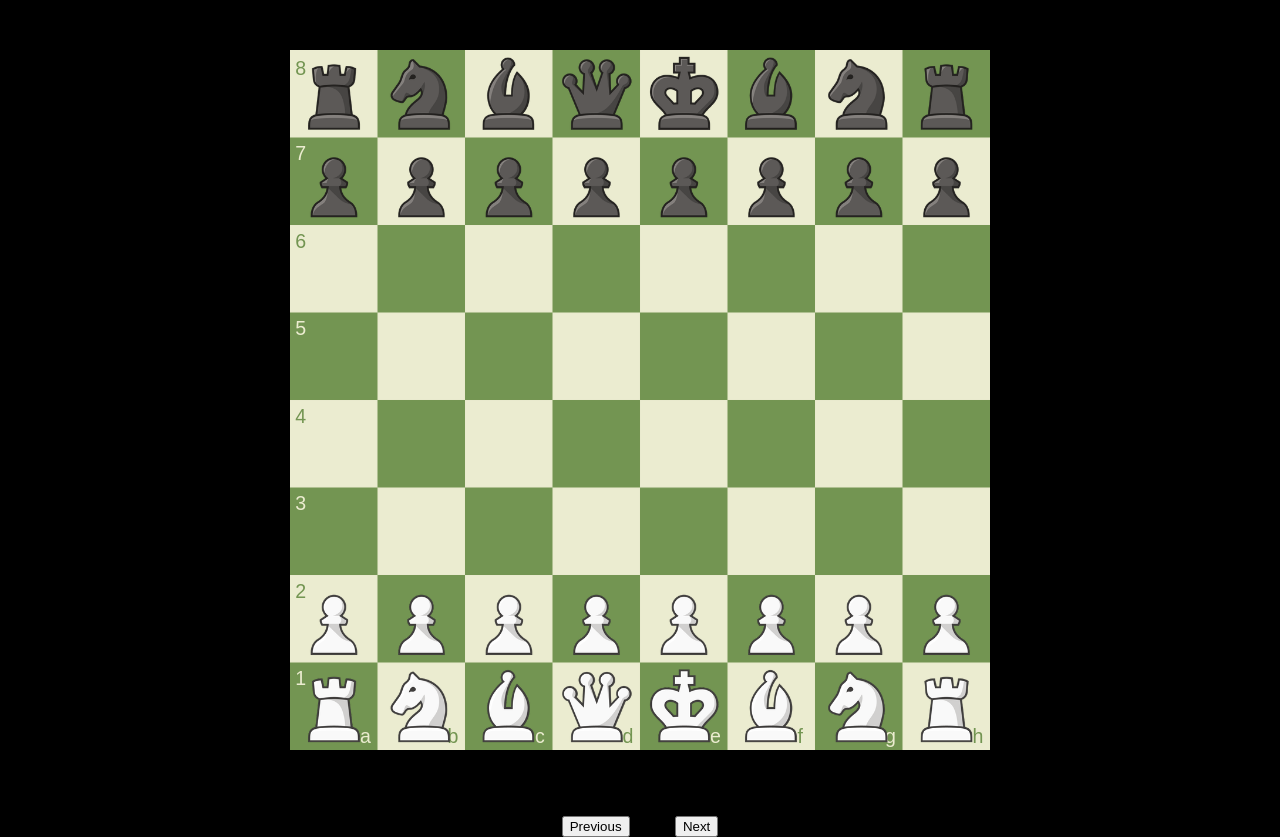
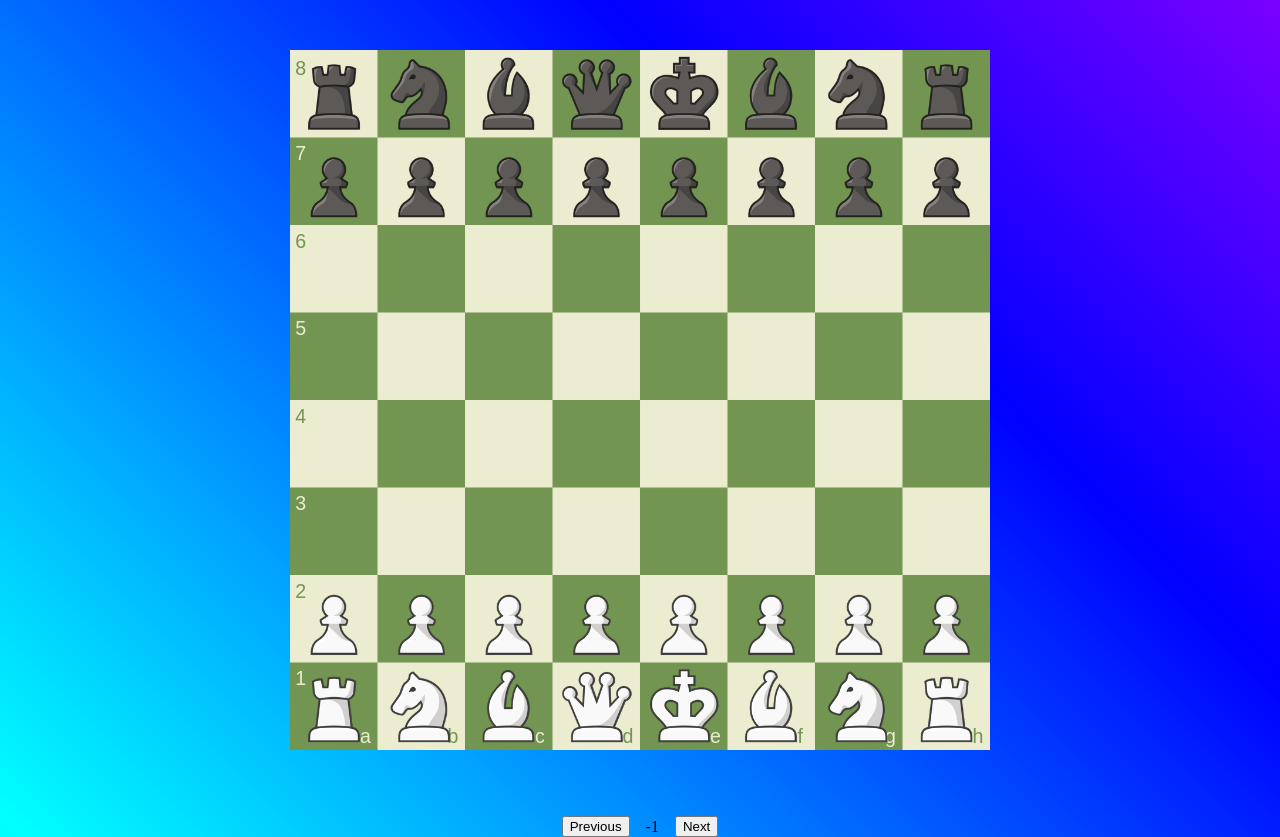
Before and after one commit to luciodale/luchess, a SvelteKit app: page / in a window 1280 px wide. Built offline with nearby package versions, Linux system fonts and the light colour scheme.

Commit message:
Make it silly

```diff
--- a/src/app.html
+++ b/src/app.html
@@ -1,14 +1,14 @@
-<!doctype html>
+<!DOCTYPE html>
 <html lang="en">
   <head>
     <meta charset="utf-8" />
     <link rel="icon" href="%sveltekit.assets%/favicon.png" />
-        <link rel="stylesheet" href="%sveltekit.assets%/app.css">
+    <link rel="stylesheet" href="%sveltekit.assets%/app.css" />
 
     <meta name="viewport" content="width=device-width, initial-scale=1" />
     %sveltekit.head%
   </head>
-	<body data-sveltekit-preload-data="hover" style="background: black;">
+  <body data-sveltekit-preload-data="hover">
     <div style="display: contents">%sveltekit.body%</div>
   </body>
 </html>
--- a/src/style.css
+++ b/src/style.css
@@ -1,3 +1,40 @@
+/* Silly moving rainbow background */
+@keyframes rainbow-move {
+  0% {
+    background-position: 0% 50%;
+  }
+  50% {
+    background-position: 100% 50%;
+  }
+  100% {
+    background-position: 0% 50%;
+  }
+}
+
+body {
+  background: linear-gradient(
+    45deg,
+    #ff0000,
+    #ff8000,
+    #ffff00,
+    #80ff00,
+    #00ff00,
+    #00ff80,
+    #00ffff,
+    #0080ff,
+    #0000ff,
+    #8000ff,
+    #ff00ff,
+    #ff0080,
+    #ff0000
+  );
+  background-size: 400% 400%;
+  animation: rainbow-move 3s ease-in-out infinite;
+  min-height: 100vh;
+  margin: 0;
+  padding: 0;
+}
+
 /* White perspective */
 .w.square-a1 {
 	transform: translate(0%, 700%);
```
Lines whose indentation alone changed are shown as unchanged.
